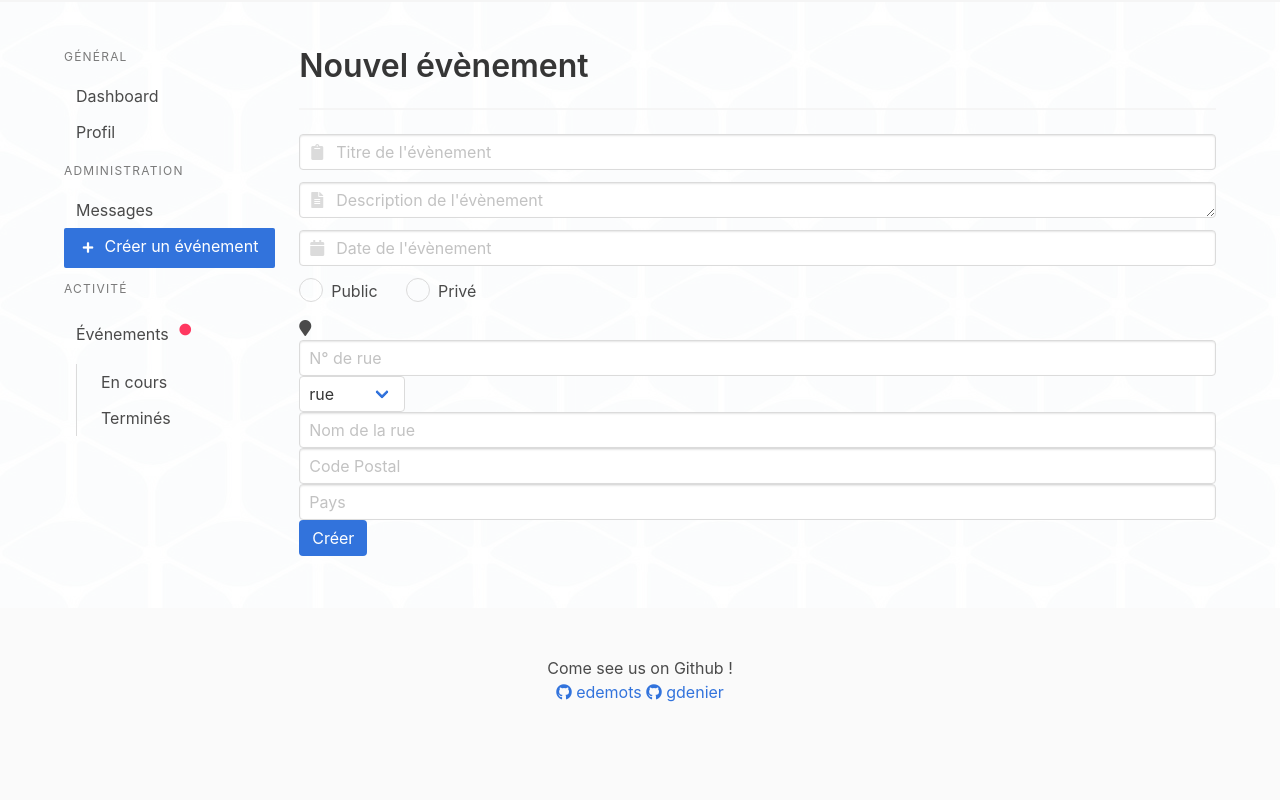
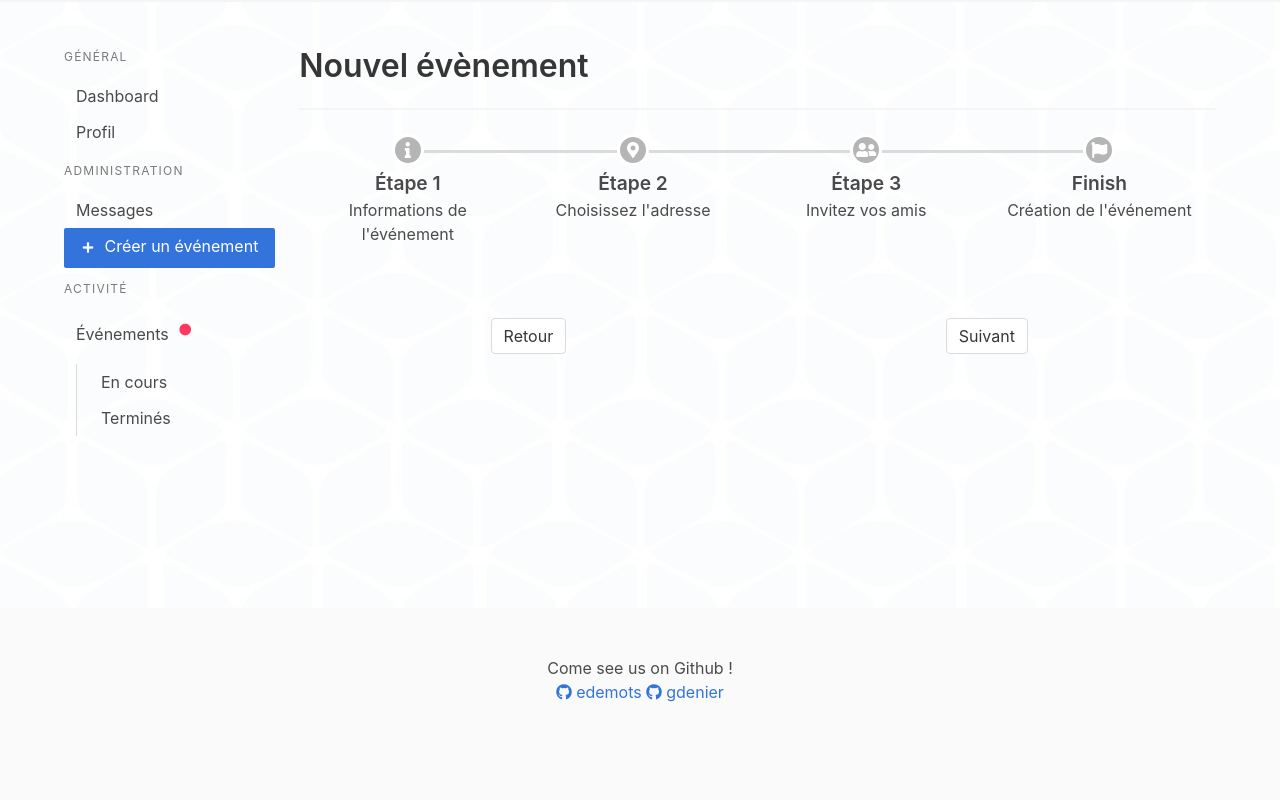
Before and after one commit to gdenier/Reunionou, a Django app: page /events/nouveau/ in a window 1280 px wide. Shown: the part 52-852 px from the top of the page. Run offline with Django 3.2, Linux system fonts and the light colour scheme; the visitor is signed in with stand-in values (Sample User, id 1); some libraries are stand-ins or nearby versions.

Commit message:
new event

```diff
--- a/events/forms.py
+++ b/events/forms.py
@@ -13,7 +13,7 @@ class NewForm(forms.ModelForm):
         fields = ['title', 'description', 'date']
         widgets = {
             'title': forms.TextInput(attrs={'class': 'input', 'placeholder': 'Titre de l\'évènement'}),
-            'description': forms.Textarea(attrs={'class': 'input', 'placeholder': 'Description de l\'évènement'}),
+            'description': forms.Textarea(attrs={'class': 'textarea', 'placeholder': 'Description de l\'évènement', 'rows': '4'}),
             'date': forms.DateTimeInput(attrs={'class': 'input', 'placeholder': 'Date de l\'évènement'}),
         }
         help_texts = {
--- a/events/templates/events/new.html
+++ b/events/templates/events/new.html
@@ -8,6 +8,84 @@
 <hr>
 <form method="POST" action="{% url 'events:new' %}">
 	{% csrf_token %}
+	<div id="newEvent-steps" class="steps">
+
+		<!-- ITEMS -->
+		<div class="step-item is-link">
+			<div class="step-marker">
+				<span class="icon">
+					<i class="fas fa-info"></i>
+				</span>
+			</div>
+			<div class="step-details">
+				<p class="step-title">Étape 1</p>
+				<p>Informations de l'événement</p>
+			</div>
+		</div>
+		<div class="step-item is-link">
+			<div class="step-marker">
+				<span class="icon">
+					<i class="fas fa-map-marker-alt"></i>
+				</span>
+			</div>
+			<div class="step-details">
+				<p class="step-title">Étape 2</p>
+				<p>Choisissez l'adresse</p>
+			</div>
+		</div>
+		<div class="step-item is-link">
+			<div class="step-marker">
+				<span class="icon">
+					<i class="fas fa-user-friends"></i>
+				</span>
+			</div>
+			<div class="step-details">
+				<p class="step-title">Étape 3</p>
+				<p>Invitez vos amis</p>
+			</div>
+		</div>
+		<div class="step-item is-success">
+			<div class="step-marker">
+				<span class="icon">
+					<i class="fas fa-flag"></i>
+				</span>
+			</div>
+			<div class="step-details">
+				<p class="step-title">Finish</p>
+				<p>Création de l'événement</p>
+			</div>
+		</div>
+
+		<!-- CONTENT -->
+		<div class="steps-content">
+
+			<!-- INFORMATIONS -->
+			<div class="step-content">
+				<div class="columns">
+					<!-- IMAGE -->
+					<div class="column is-one-third">
+						<figure class="image is-square has-margin-bottom">
+							<img id="preview" src="https://bulma.io/images/placeholders/480x480.png" alt="preview">
+						</figure>
+						<div class="file is-fullwidth is-link has-name">
+							<label class="file-label">
+								<input class="file-input" type="file" name="image">
+								<span class="file-cta">
+									<span class="file-icon">
+										<i class="fas fa-upload"></i>
+									</span>
+									<span class="file-label">
+										Choisissez une image...
+									</span>
+								</span>
+								<span class="file-name">
+									Aucun fichier
+								</span>
+							</label>
+						</div>
+					</div>
+					<!-- INFOS -->
+					<div class="column">
 						<!-- TITLE -->
 						<div class="field">
 							<div class="control has-icons-left">
@@ -19,11 +97,8 @@
 						</div>
 						<!-- DESCRIPTION -->
 						<div class="field">
-		<div class="control has-icons-left">
+							<div class="control">
 								{{ form.description }}
-			<span class="icon is-small is-left">
-				<i class="fas fa-file-alt"></i>
-			</span>
 							</div>
 						</div>
 						<!-- DATE -->
@@ -45,8 +120,38 @@
 							<label for="{{ radio.id_for_label }}">{{ radio.choice_label }}</label>
 							{% endfor %}
 						</div>
+					</div>
+				</div>
+			</div>
 
-	<div class="input-group">
+			<!-- ADRESSE -->
+			<div class="step-content">
+
+			</div>
+
+			<!-- INVITATIONS -->
+			<div class="step-content">
+
+			</div>
+
+			<!-- CRÉATION -->
+			<div class="step-content has-text-centered">
+				<h1 class="title is-4">Votre événement à bien été créé!</h1>
+			</div>
+		</div>
+
+		<!-- ACTION -->
+		<div class="steps-actions">
+			<div class="steps-action">
+				<a href="#" class="button" data-nav="previous">Retour</a>
+			</div>
+			<div class="steps-action">
+				<a href="#" class="button" data-nav="next">Suivant</a>
+			</div>
+		</div>
+	</div>
+
+	<!-- <div class="input-group">
 		<div class="input-group-addon">
 			<span class="input-group-text"><i class="fas fa-map-marker"></i></span>
 		</div>
@@ -57,8 +162,6 @@
 		{{ form.street }}
 		{{ form.postcode }}
 		{{ form.country }}
-	</div>
-
-	<input type="submit" value="Créer" class="button is-link">
+	</div> -->
 </form>
 {% endblock account %}
--- a/static/js/script.js
+++ b/static/js/script.js
@@ -23,8 +23,6 @@ document.addEventListener('DOMContentLoaded', function () {
     })
   }
 
-})
-
   // DELETE NOTIFICATION
   if (document.getElementsByClassName("delete").length > 0) {
     document.getElementsByClassName("delete")[0].addEventListener("click", function() {
@@ -35,12 +33,41 @@ if (document.getElementsByClassName("delete").length > 0) {
     })
   }
 
-// BULMA CALENDAR
-document.addEventListener('DOMContentLoaded', function () {
+  // RETRIEVE IMAGE NAME
+  if (document.getElementsByClassName("file-input").length > 0 && document.getElementsByClassName("file-name").length > 0) {
+    var file = document.getElementsByClassName("file-input")[0]
+
+
+    file.onchange = function() {
+      if (file.files.length > 0) {
+        document.getElementsByClassName("file-name")[0].innerHTML = file.files[0].name
+        readURL(this)
+      }
+    }
+  }
+
+  // BULMA EXTENSIONS
   var datePickers = bulmaCalendar.attach('[name="date"]', {
     overlay: true,
+    dateFormat: "DD/MM/YYYY",
     minDate: '2018-01-01',
     maxDate: '2018-12-31'
   });
   // datePickers now contains an Array of all datePicker instances
-});
+
+  bulmaSteps.attach();
+
+})
+
+function readURL(input) {
+
+  if (input.files && input.files[0]) {
+    var reader = new FileReader();
+
+    reader.onload = function(e) {
+      document.getElementById("preview").src = e.target.result
+    }
+
+    reader.readAsDataURL(input.files[0]);
+  }
+}
--- a/static/sass/styles.sass
+++ b/static/sass/styles.sass
@@ -7,6 +7,21 @@
 @import "../bulma/sass/extensions/src/sass/index.sass"
 
 // STYLE
+$positions: ["top", "right", "bottom", "left"]
+
+@each $position in $positions
+  .has-margin-#{$position}
+    margin-#{$position}: 1.5rem
+
+$positions: ("start": "flex-start", "center": "center", "end": "flex-end")
+
+@each $position, $attribute in $positions
+  .has-items-#{$position}
+    align-items: #{$attribute}
+
+.is-flex-1
+  flex: 1
+
 body
   display: flex
   flex-direction: column
--- a/templates/base.html
+++ b/templates/base.html
@@ -38,6 +38,7 @@
 
         <!-- BULMA EXTENSIONS -->
         <script src="{% static 'bulma/sass/extensions/bulma-calendar/dist/js/bulma-calendar.min.js' %}"></script>
+        <script src="{% static 'bulma/sass/extensions/bulma-steps/dist/js/bulma-steps.min.js' %}"></script>
 
         <!-- CUSTOM -->
         <script type="text/javascript" src="{% static 'js/script.js' %}"></script>
```
Also changed, not shown: members/templates/members/home.html (+8 -0 lines), static/css/styles.css, 1 other file. Lines whose indentation alone changed are shown as unchanged.
